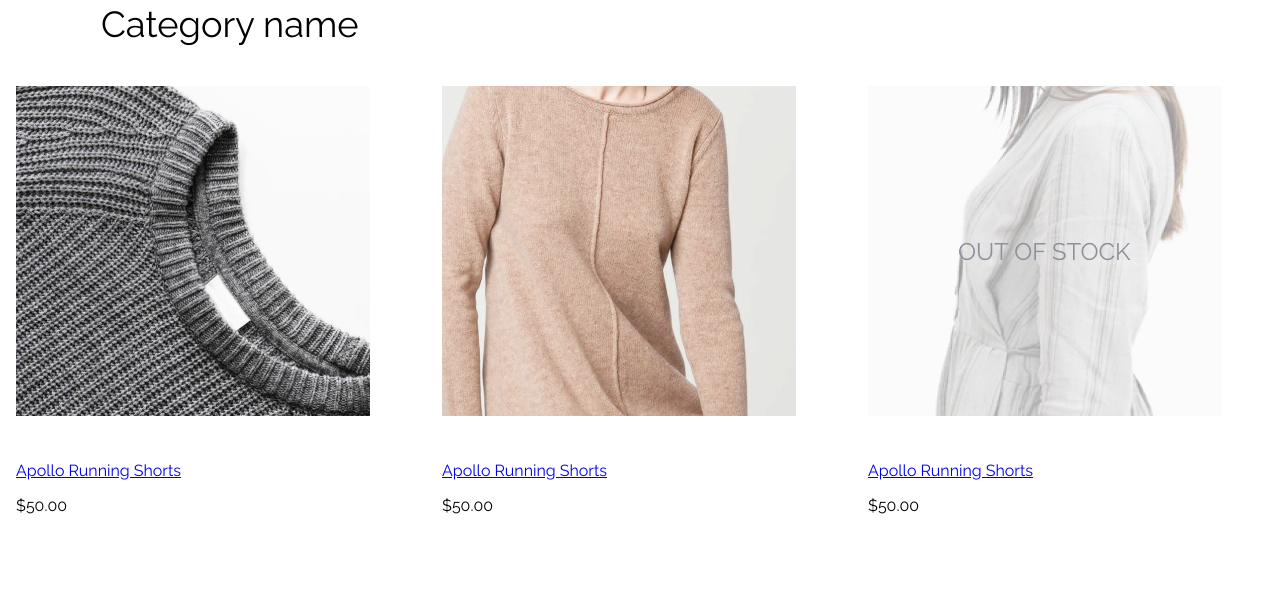
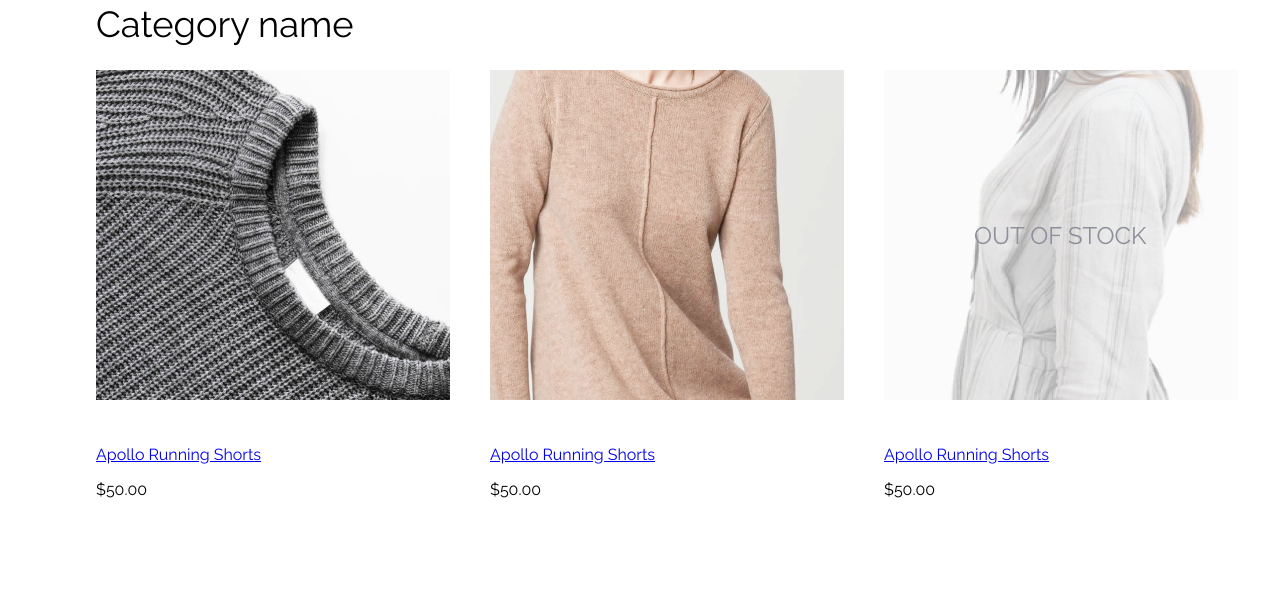
Before and after one commit to ImehUsoro/scandiweb-test, a React (Create React App) app: page / in a window 1280 px wide. Shown: the part 429-1026 px from the top of the page. Built offline with nearby package versions, Linux system fonts and the light colour scheme.

Commit message:
fixed the general layout

```diff
--- a/src/styles/AppStyle.js
+++ b/src/styles/AppStyle.js
@@ -2,12 +2,15 @@ import styled, { css } from "styled-components";
 
 export const AppStyle = styled.div`
   margin-bottom: 12rem;
+  max-width: 1240px;
+  margin: 0 auto;
+  padding: 0 6rem 6rem 6rem;
 
   h1 {
     font-size: 2.265rem;
     font-weight: 400;
     display: inline-block;
-    padding-left: 6.31rem;
+    /* padding-left: 6.31rem; */
   }
 `;
 
--- a/src/styles/GridContainer.js
+++ b/src/styles/GridContainer.js
@@ -1,11 +1,7 @@
 import styled, { css } from "styled-components";
 
 export const GridContainer = styled.div`
-  display: flex;
-  flex-wrap: wrap;
-
-  /* grid-template-columns: 1fr 1fr 1fr;
-  grid-template-rows: 1fr 1fr; */
-  /* margin: 6.3125rem; */
+  display: grid;
+  grid-template: 1fr 1fr / 1fr 1fr 1fr;
   gap: 6.25rem 2.5rem;
 `;
--- a/src/styles/HeaderStyles.js
+++ b/src/styles/HeaderStyles.js
@@ -11,7 +11,7 @@ export const HeaderStyle = styled.header`
     list-style-type: none;
     display: flex;
     margin: 0;
-    padding-left: 6.31rem;
+    /* padding-left: 6.31rem; */
     text-transform: uppercase;
   }
   li {
@@ -38,7 +38,7 @@ export const HeaderStyle = styled.header`
     display: flex;
     align-items: flex-start;
     gap: 1.375rem;
-    padding-right: 6.31rem;
+    /* padding-right: 6.31rem; */
   }
   & div.checkout button {
     padding: 0;
--- a/src/styles/ProductCardStyles.js
+++ b/src/styles/ProductCardStyles.js
@@ -3,7 +3,8 @@ import styled from "styled-components";
 export const ProductCardStyle = styled.div`
   display: flex;
   flex-direction: column;
-  padding: 1rem;
+  /* padding: 1rem; */
+  max-width: 23rem;
 
   :hover {
     box-shadow: 0 10px 15px 10px rgb(0 0 0 / 0.1),
```
